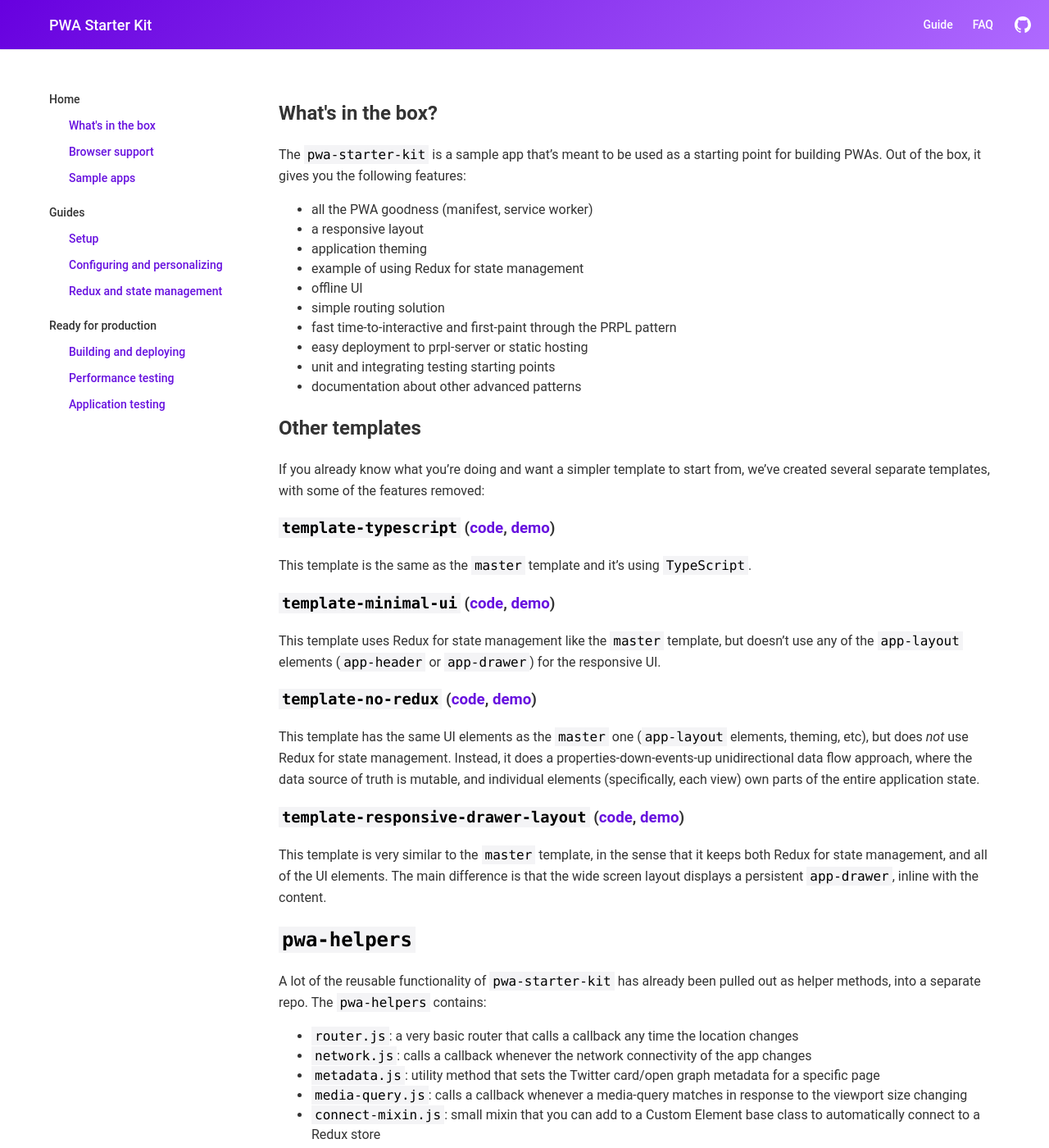
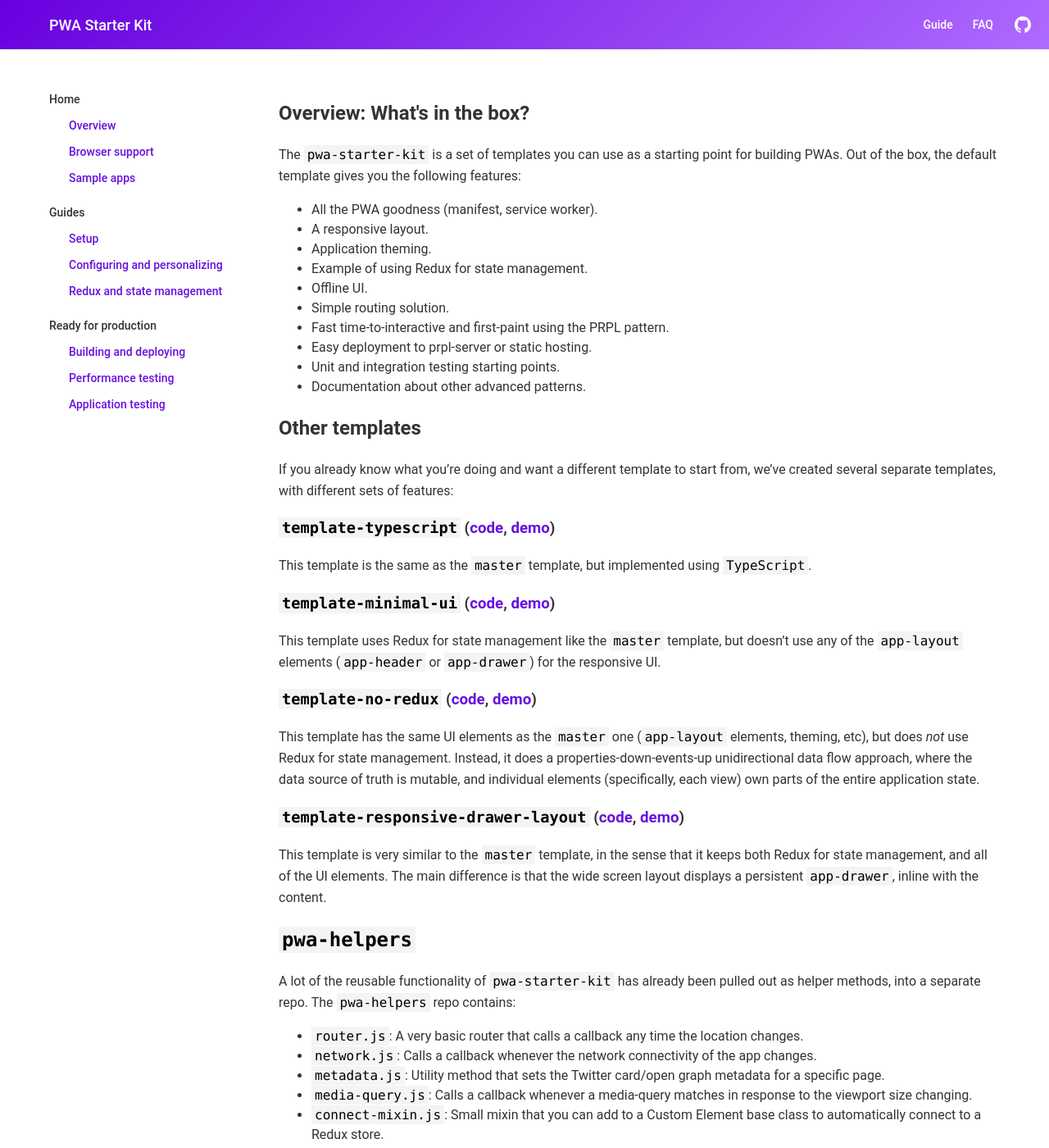
Before and after one commit to Polymer/pwa-starter-kit, a Jekyll site: the page built from overview.md, in a window 1280 px wide and 1400 px high. Shown: the whole window at 82% size. Built offline with Jekyll 4.4.1, drawn with Linux system fonts in a browser that asks for light colours; some web fonts are replaced.

Commit message:
Rename intro page, minor edits.

```diff
--- a/_layouts/post.html
+++ b/_layouts/post.html
@@ -11,7 +11,7 @@
         <span>Home</span>
         <ul>
           <li>
-            <a href="{{site.baseurl}}/what's-in-the-box/">What's in the box</a>
+            <a href="{{site.baseurl}}/overview/">Overview</a>
           </li>
           <li>
             <a href="{{site.baseurl}}/browser-support/">Browser support</a>
--- a/what's-in-the-box.md
+++ b/overview.md
@@ -1,25 +1,27 @@
 ---
 layout: post
-title: What's in the box?
+title: "Overview: What's in the box?"
 ---
-The `pwa-starter-kit` is a sample app that's meant to be used as a starting point for building PWAs. Out of the box, it gives you the following features:
-- all the PWA goodness (manifest, service worker)
-- a responsive layout
-- application theming
-- example of using Redux for state management
-- offline UI
-- simple routing solution
-- fast time-to-interactive and first-paint through the PRPL pattern
-- easy deployment to prpl-server or static hosting
-- unit and integrating testing starting points
-- documentation about other advanced patterns
+The `pwa-starter-kit` is a set of templates you can use as a starting point for building PWAs. Out of the box, the default template gives you the following features:
+
+- All the PWA goodness (manifest, service worker).
+- A responsive layout.
+- Application theming.
+- Example of using Redux for state management.
+- Offline UI.
+- Simple routing solution.
+- Fast time-to-interactive and first-paint using the PRPL pattern.
+- Easy deployment to prpl-server or static hosting.
+- Unit and integration testing starting points.
+- Documentation about other advanced patterns.
 
 ## Other templates
-If you already know what you're doing and want a simpler template to start from, we've created several separate templates, with some of the features removed:
+
+If you already know what you're doing and want a different template to start from, we've created several separate templates, with different sets of features:
 
 ### `template-typescript` ([code](https://github.com/Polymer/pwa-starter-kit/tree/template-typescript), [demo](https://pwa-starter-kit.appspot.com/))
 
-This template is the same as the `master` template and it's using `TypeScript`.
+This template is the same as the `master` template, but implemented using `TypeScript`.
 
 ### `template-minimal-ui` ([code](https://github.com/Polymer/pwa-starter-kit/tree/template-minimal-ui), [demo](https://template-minimal-ui-dot-pwa-starter-kit.appspot.com/))
 
@@ -34,11 +36,12 @@
 This template is very similar to the `master` template, in the sense that it keeps both Redux for state management, and all of the UI elements. The main difference is that the wide screen layout displays a persistent `app-drawer`, inline with the content.
 
 ## `pwa-helpers`
-A lot of the reusable functionality of `pwa-starter-kit` has already been pulled out as helper methods, into a separate repo. The [`pwa-helpers`](https://github.com/Polymer/pwa-helpers) contains:
-- `router.js`: a very basic router that calls a callback any time the location changes
-- `network.js`: calls a callback whenever the network connectivity of the app changes
-- `metadata.js`: utility method that sets the Twitter card/open graph metadata for a specific page
-- `media-query.js`: calls a callback whenever a media-query matches in response to the viewport size changing
-- `connect-mixin.js`: small mixin that you can add to a Custom Element base class to automatically connect to a Redux store
+A lot of the reusable functionality of `pwa-starter-kit` has already been pulled out as helper methods, into a separate repo. The [`pwa-helpers`](https://github.com/Polymer/pwa-helpers) repo contains:
+
+- `router.js`: A very basic router that calls a callback any time the location changes.
+- `network.js`: Calls a callback whenever the network connectivity of the app changes.
+- `metadata.js`: Utility method that sets the Twitter card/open graph metadata for a specific page.
+- `media-query.js`: Calls a callback whenever a media-query matches in response to the viewport size changing.
+- `connect-mixin.js`: Small mixin that you can add to a Custom Element base class to automatically connect to a Redux store.
 
 Each of these helpers is very small, and can be implemented in many different, bespoke ways. However, they each represent a feature that is often needed across many different applications, so unless you already have a solution planned for your app, you could use one of these.
```
Also changed, not shown: browser-support.md (+1 -1 lines), setup.md (+18 -2 lines).
